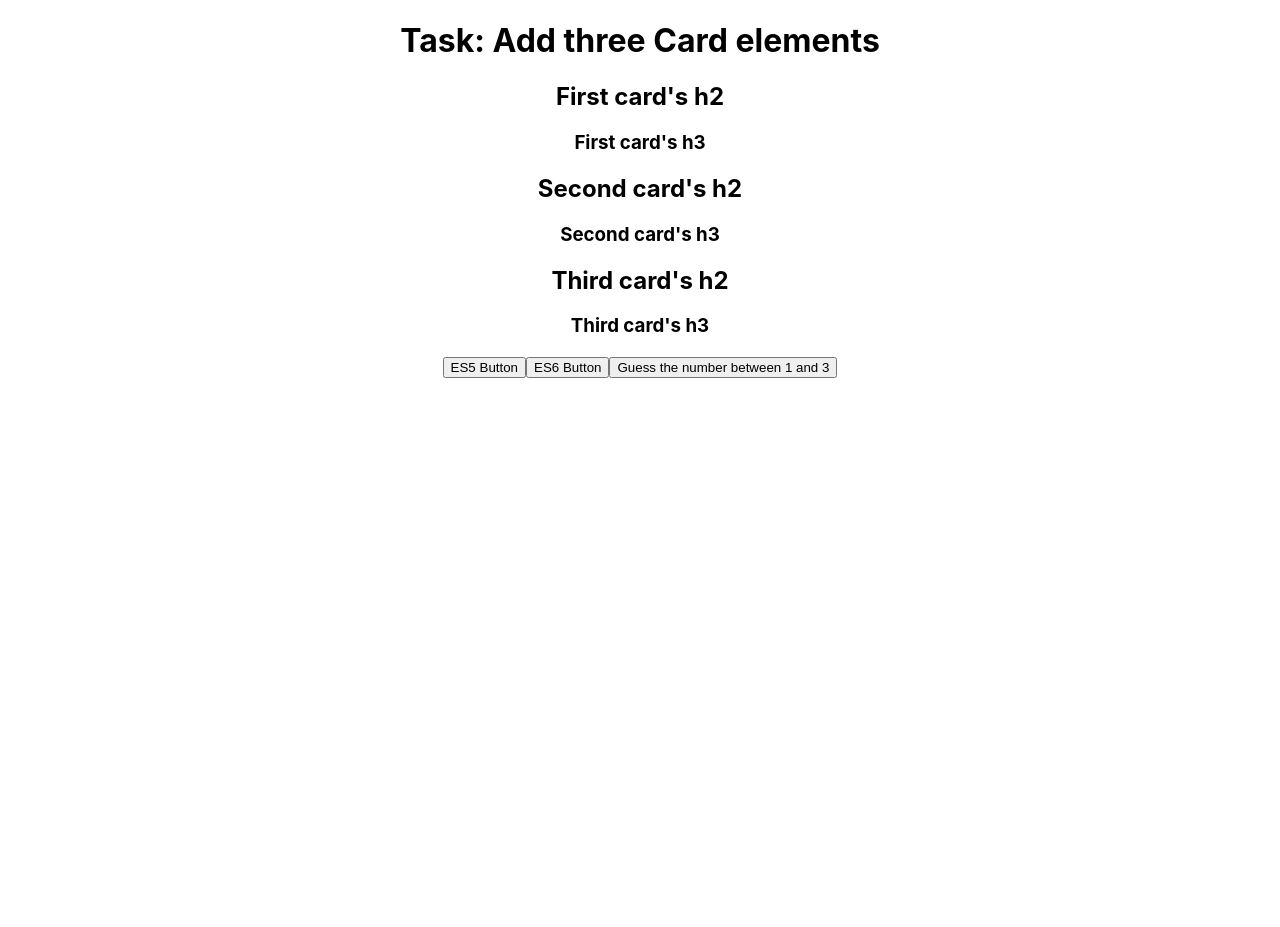
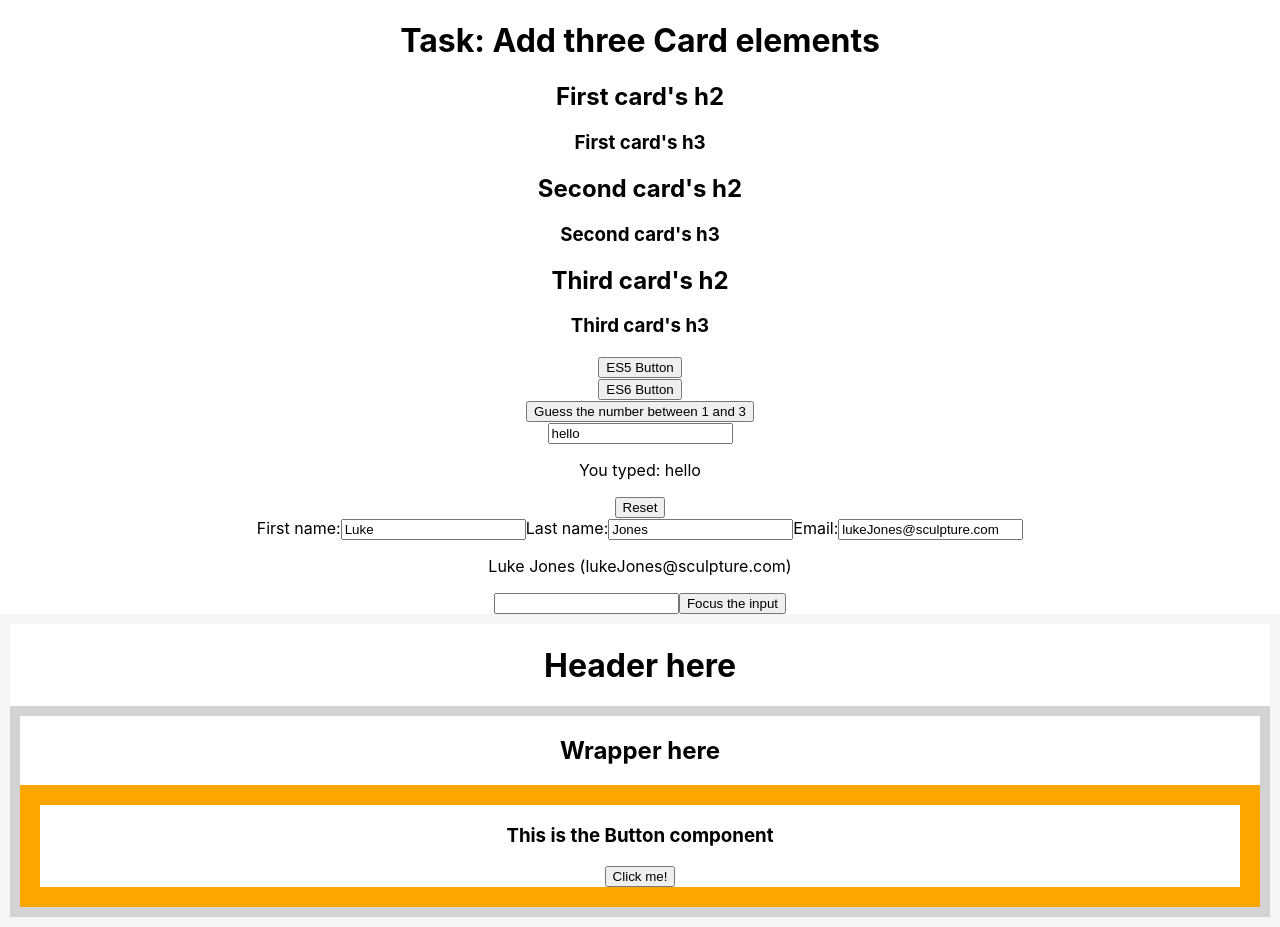
Before and after one commit to conboy/test-react, a React (Create React App) app in the folder firstapp/: page / in a window 1280 px wide. Before the commit the page ends 800 px from the top, so only its background shows below. Built offline with nearby package versions, Linux system fonts and the light colour scheme.

Commit message:
Prop drilling

```diff
--- a/firstapp/src/App.js
+++ b/firstapp/src/App.js
@@ -4,6 +4,10 @@ import Card from './components/Card';
 import BtnES5 from './components/BtnES5';
 import BtnES6 from './components/BtnES6';
 import GuessBtn from './components/GuessBtn';
+import InputComponent from './components/InputComponent';
+import RegisterForm from './components/RegisterForm';
+import TextInputWithFocusButton from './components/TextInputWithFocusButton';
+import PropDrilling from './components/PropDrilling';
 
 function App() {
   return (
@@ -15,6 +19,10 @@ function App() {
       <BtnES5 />
       <BtnES6 />
       <GuessBtn />
+      <InputComponent />
+      <RegisterForm />
+      <TextInputWithFocusButton />
+      <PropDrilling />
     </div>
   );
 
--- a/firstapp/src/components/BtnES5.js
+++ b/firstapp/src/components/BtnES5.js
@@ -1,8 +1,10 @@
 function BtnES5() {
     return (
-        <button onClick={function(){console.log('ES5 button pressed')}}>
-            ES5 Button
-        </button>
+        <div>
+            <button onClick={function(){console.log('ES5 button pressed')}}>
+                ES5 Button
+            </button>
+        </div>
     )
 }
 
--- a/firstapp/src/components/BtnES6.js
+++ b/firstapp/src/components/BtnES6.js
@@ -4,7 +4,9 @@ function BtnES6() {
     }
 
     return (
-        <button onClick={exFunction}>ES6 Button</button>
+        <div>
+            <button onClick={exFunction}>ES6 Button</button>
+        </div>
     );
 }
 
--- a/firstapp/src/components/GuessBtn.js
+++ b/firstapp/src/components/GuessBtn.js
@@ -6,7 +6,9 @@ function GuessBtn() {
         alert(`Computer number: ${randomNum}, Your guess ${userInput}`);
     }
     return (
-        <button onClick={handleClick}>Guess the number between 1 and 3</button>
+        <div>
+            <button onClick={handleClick}>Guess the number between 1 and 3</button>
+        </div>
     );
 }
 
--- /dev/null
+++ b/firstapp/src/components/InputComponent.js
@@ -0,0 +1,19 @@
+import { useState } from 'react';
+
+export default function InputComponent() {
+  const [inputText, setText] = useState('hello');
+
+  function handleChange(e) {
+    setText(e.target.value);
+  }
+
+  return (
+    <div>
+      <input value={inputText} onChange={handleChange} />
+      <p>You typed: {inputText}</p>
+      <button onClick={() => setText('hello')}>
+        Reset
+      </button>
+    </div>
+  );
+}
--- /dev/null
+++ b/firstapp/src/components/PropDrilling.js
@@ -0,0 +1,40 @@
+function Main(props) {
+    return <Header msg={props.msg} />;
+  };
+
+  function Header(props) {
+    return (
+      <div style={{ border: "10px solid whitesmoke" }}>
+        <h1>Header here</h1>
+        <Wrapper msg={props.msg} />
+      </div>
+    );
+  };
+
+  function Wrapper(props) {
+    return (
+      <div style={{ border: "10px solid lightgray" }}>
+        <h2>Wrapper here</h2>
+        <Button msg={props.msg} />
+      </div>
+    );
+  };
+
+  function Button(props) {
+    return (
+      <div style={{ border: "20px solid orange" }}>
+        <h3>This is the Button component</h3>
+        <button onClick={() => alert(props.msg)}>Click me!</button>
+      </div>
+    );
+  };
+
+  function PropDrilling() {
+    return (
+      <Main
+        msg="I passed through the Header and the Wrapper and I reached the Button component"
+      />
+    );
+  };
+
+  export default PropDrilling;
--- /dev/null
+++ b/firstapp/src/components/RegisterForm.js
@@ -0,0 +1,55 @@
+import { useState } from 'react';
+
+export default function RegisterForm() {
+  const [form, setForm] = useState({
+    firstName: 'Luke',
+    lastName: 'Jones',
+    email: 'lukeJones@sculpture.com',
+  });
+
+  return (
+    <>
+      <label>
+        First name:
+        <input
+          value={form.firstName}
+          onChange={e => {
+            setForm({
+              ...form,
+              firstName: e.target.value
+            });
+          }}
+        />
+      </label>
+      <label>
+        Last name:
+        <input
+          value={form.lastName}
+          onChange={e => {
+            setForm({
+              ...form,
+              lastName: e.target.value
+            });
+          }}
+        />
+      </label>
+      <label>
+        Email:
+        <input
+          value={form.email}
+          onChange={e => {
+            setForm({
+              ...form,
+              email: e.target.value
+            });
+          }}
+        />
+      </label>
+      <p>
+        {form.firstName}{' '}
+        {form.lastName}{' '}
+        ({form.email})
+      </p>
+    </>
+  );
+}
--- /dev/null
+++ b/firstapp/src/components/TextInputWithFocusButton.js
@@ -0,0 +1,15 @@
+import { useRef } from 'react';
+
+export default function TextInputWithFocusButton() {
+    const inputEl = useRef(null);
+    const onButtonClick = () => {
+      // `current` points to the mounted text input element
+      inputEl.current.focus();
+    };
+    return (
+      <>
+        <input ref={inputEl} type="text" />
+        <button onClick={onButtonClick}>Focus the input</button>
+      </>
+    );
+  }
```
